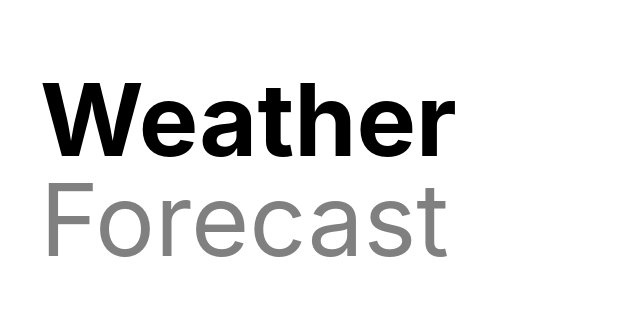
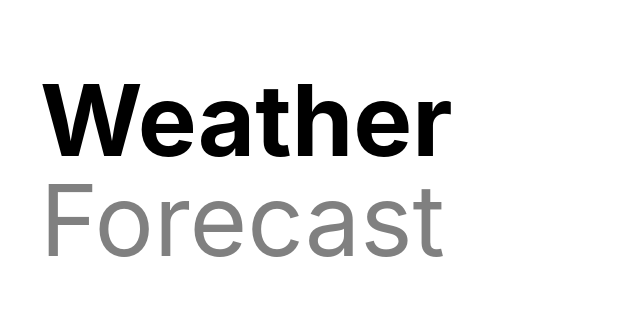
Before and after one commit to iryna-zatynina/weather, a React app: page / in a window 1280 px wide. Shown: the part 224-541 px from the top of the page, 0-640 px from the left. Built offline with nearby package versions, Linux system fonts and the light colour scheme.

Commit message:
change header font-size

```diff
--- a/src/Components/LandingMain/LandingMain.scss
+++ b/src/Components/LandingMain/LandingMain.scss
@@ -18,7 +18,7 @@
     height: 90vh;
   }
   h1 {
-    font-size: 100px;
+    font-size: 99px;
     line-height: 100px;
     max-width: 300px;
     margin: 50px 0;
```
